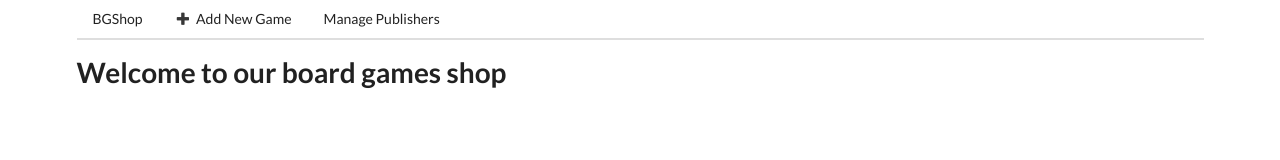
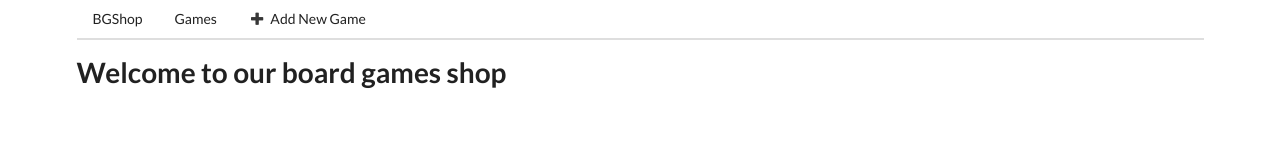
Before and after one commit to lowfi01/bookshop-react-app, a React (Create React App) app: page / in a window 1280 px wide. Shown: the top 160 px of the page. Built offline with nearby package versions, Linux system fonts and the light colour scheme.

Commit message:
replace anchor with Link /

```diff
--- a/src/components/TopNavigation.js
+++ b/src/components/TopNavigation.js
@@ -1,23 +1,18 @@
 import React from "react";
-import PropTypes from "prop-types";
+import { Link } from "react-router-dom";
 
 const TopNavigation = ({ showGameForm, showPublisher }) => (
   <div className="ui secondary pointing menu">
-    <a href="/" className="item">
+    <Link to="/" className="item">
       BGShop
-    </a>
-    <a onClick={showGameForm} className="item">
+    </Link>
+    <Link to="/games " className="item">
+      Games
+    </Link>
+    <Link to="/games/new " className="item">
       <i className="icon plus" /> Add New Game
-    </a>
-    <a onClick={showPublisher} className="item">
-      Manage Publishers
-    </a>
+    </Link>
   </div>
 );
 
-TopNavigation.propTypes = {
-  showGameForm: PropTypes.func.isRequired,
-  showPublisher: PropTypes.func.isRequired
-};
-
 export default TopNavigation;
```
